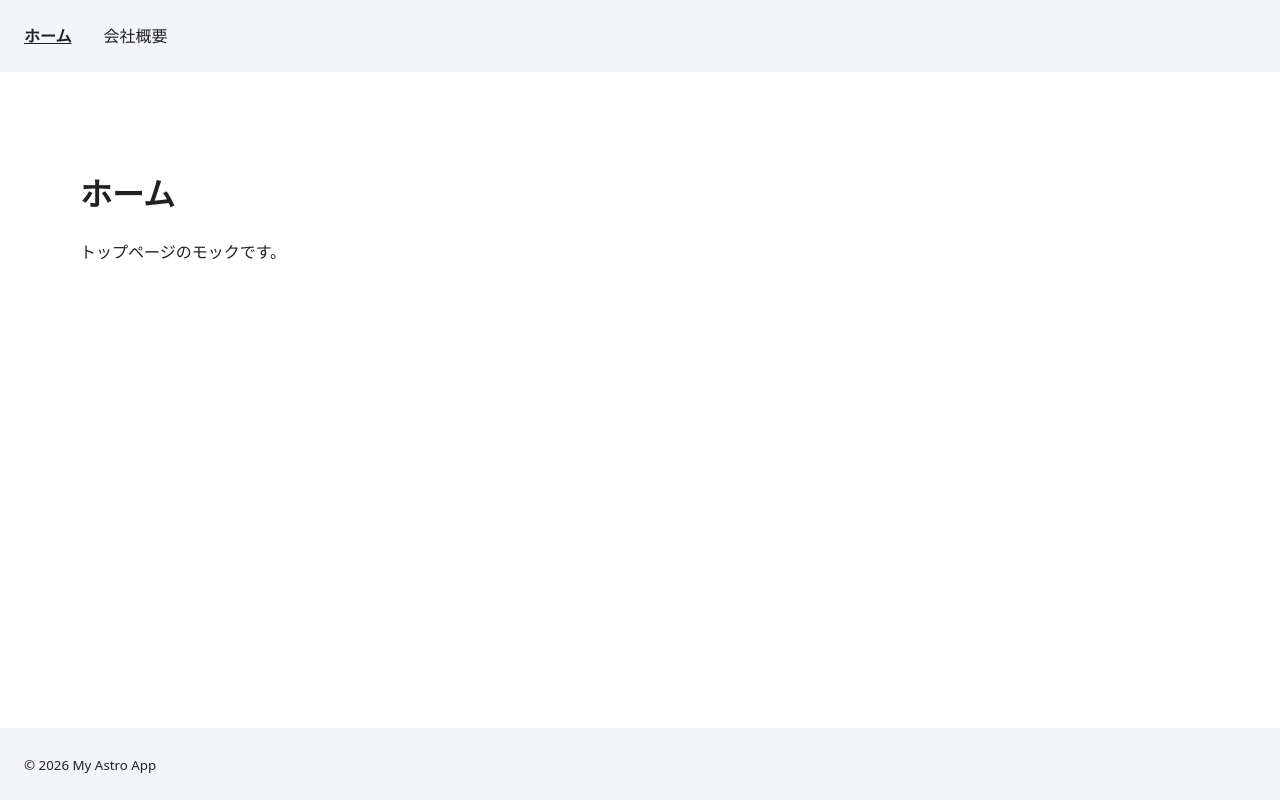
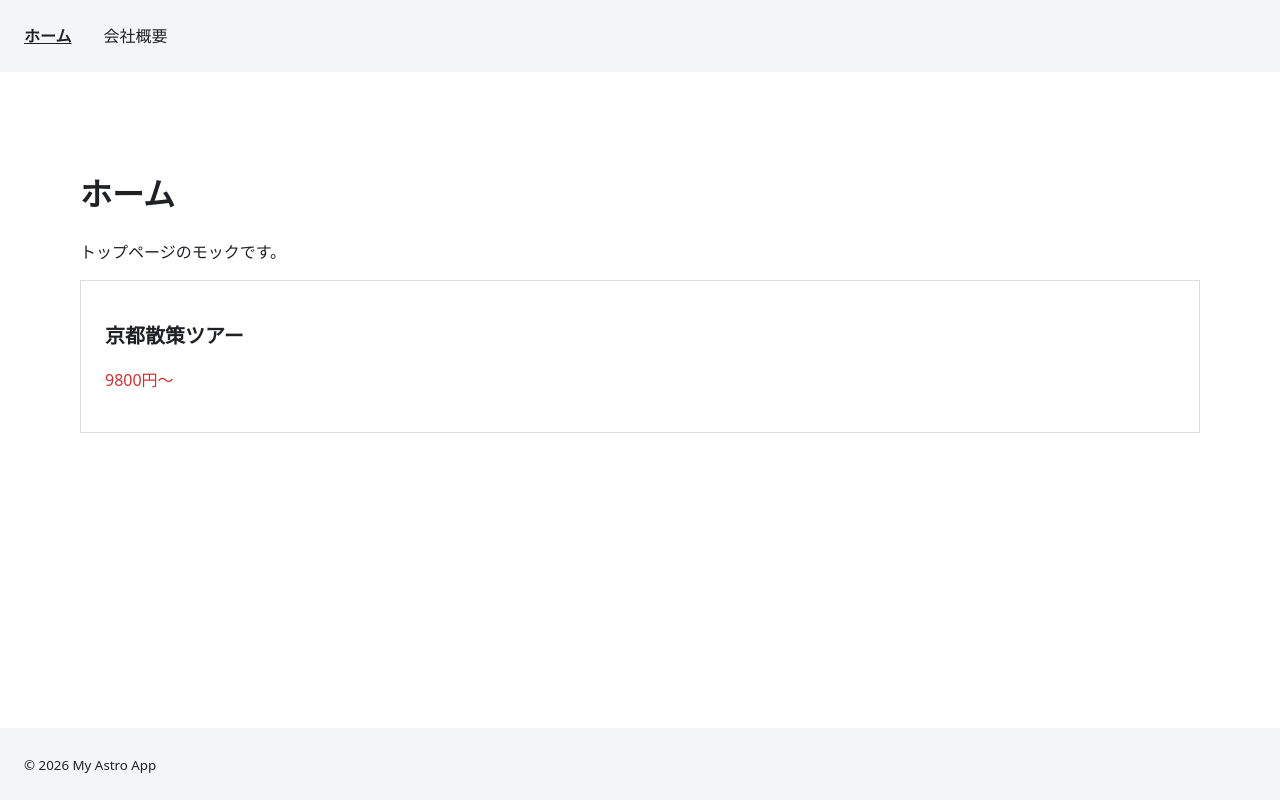
Before and after one commit to takayuki905/astro-static-template, an Astro site: page / in a window 1280 px wide. Built offline with nearby package versions, Linux system fonts and the light colour scheme; Astro itself is replaced by a stand-in of ours.

Commit message:
astro with sass

```diff
--- a/astro.config.mjs
+++ b/astro.config.mjs
@@ -1,5 +1,6 @@
 import { defineConfig } from 'astro/config';
 
 export default defineConfig({
+  build: { inlineStylesheets: 'never', cssCodeSplit: true }, // 必ず別のCSSファイルとして出力する
   output: 'static',
 });
--- a/package.json
+++ b/package.json
@@ -21,6 +21,7 @@
   },
   "homepage": "https://github.com/takayuki905/astro-static-template#readme",
   "devDependencies": {
-    "astro": "^5.18.2"
+    "astro": "^5.18.2",
+    "sass": "^1.108.2"
   }
 }
--- /dev/null
+++ b/src/components/TourCard.astro
@@ -0,0 +1,29 @@
+---
+interface Props {
+  title: string;
+  price: number;
+}
+
+const { title, price } = Astro.props;
+---
+
+<article class="card">
+  <h2 class="card__title">{title}</h2>
+  <p class="card__price">{price}円〜</p>
+</article>
+
+<style lang="scss">
+  .card {
+    border: 1px solid #ddd;
+    padding: clamp(16px, 2vw, 24px);
+
+    &__title {
+      font-size: clamp(1.125rem, 2vw, 1.25rem);
+      font-weight: bold;
+    }
+
+    &__price {
+      color: #d32f2f;
+    }
+  }
+</style>
--- a/src/pages/index.astro
+++ b/src/pages/index.astro
@@ -1,8 +1,10 @@
 ---
 import BaseLayout from '../layouts/BaseLayout.astro';
+import TourCard from '../components/TourCard.astro';
 ---
 
 <BaseLayout title="ホーム | My Astro App" activePage="home">
   <h1>ホーム</h1>
   <p>トップページのモックです。</p>
+  <TourCard title="京都散策ツアー" price={9800} />
 </BaseLayout>
```
Also changed, not shown: 1 other file.
